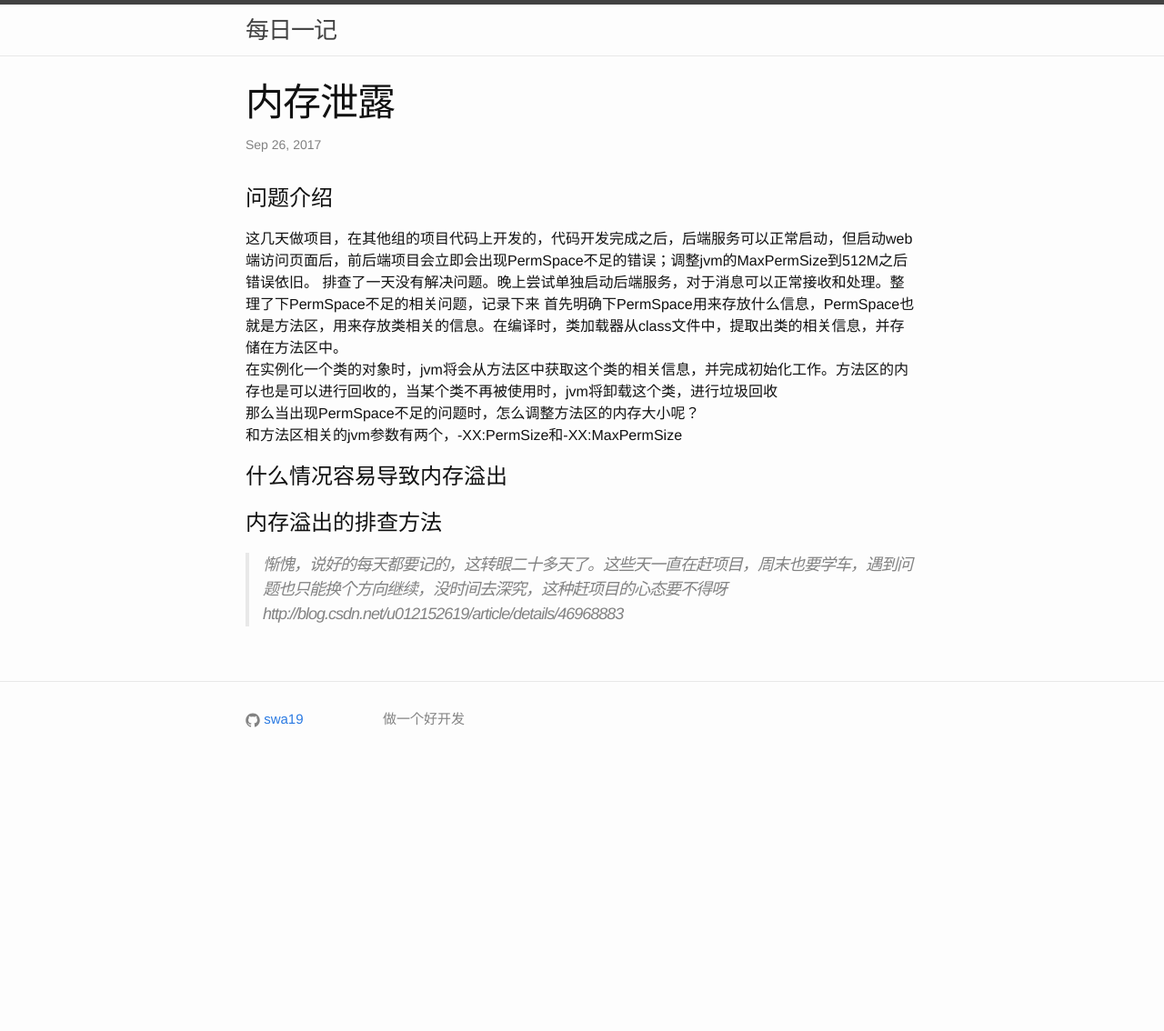
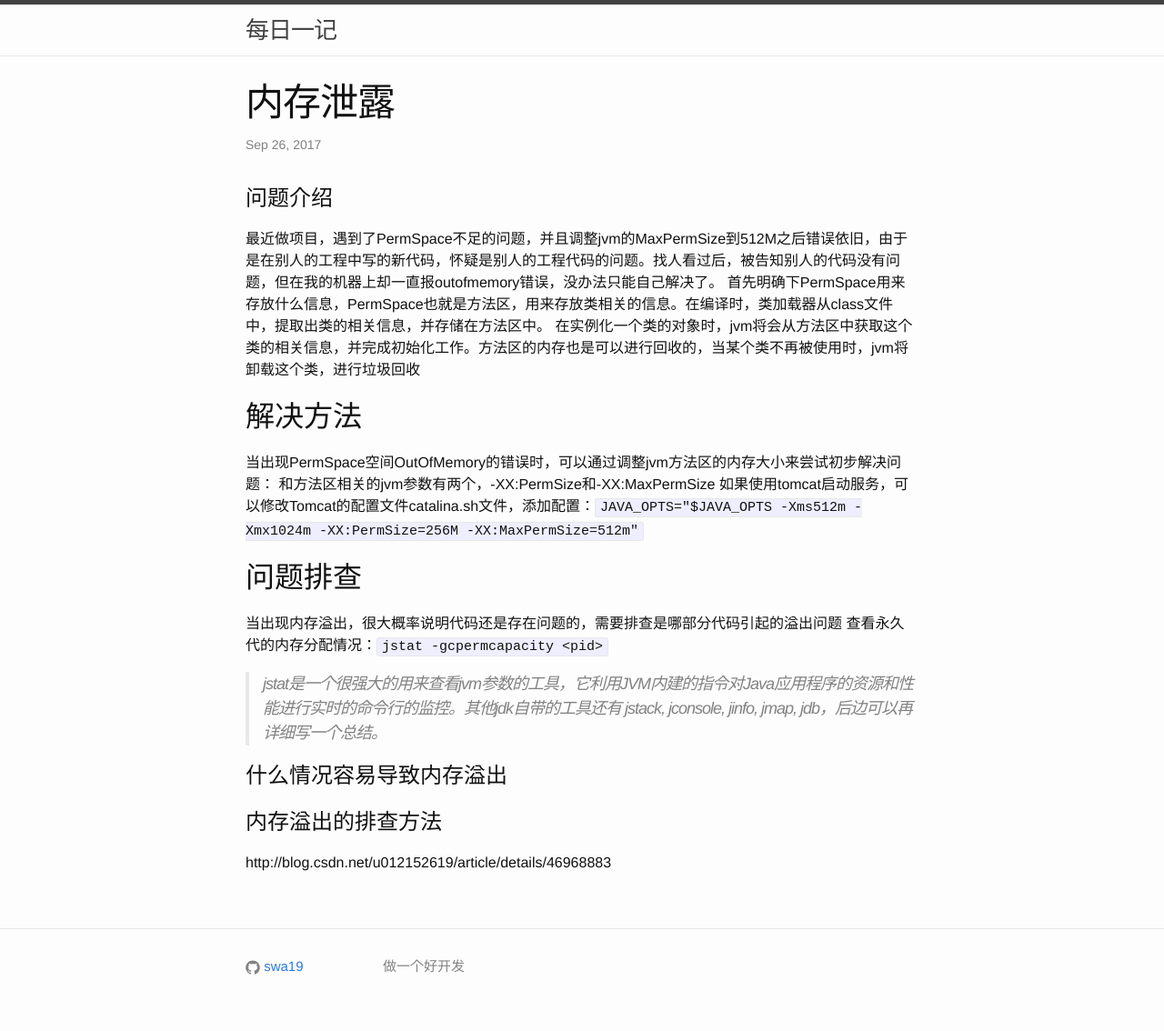
Before and after one commit to honchy/swa19.github.io, a Jekyll site: the page built from _posts/2017-09-26-java.md, in a window 1280 px wide. Shown: the whole page at 91% size. Built offline with Jekyll 4.4.1, drawn with Linux system fonts in a browser that asks for light colours; before the commit the page ends 900 px from its top, so only the background shows below that.

Commit message:
jvm temp

```diff
--- a/_posts/2017-09-26-java.md
+++ b/_posts/2017-09-26-java.md
@@ -6,13 +6,17 @@ tags: java
 ---
 
 # 问题介绍
-这几天做项目，在其他组的项目代码上开发的，代码开发完成之后，后端服务可以正常启动，但启动web端访问页面后，前后端项目会立即会出现PermSpace不足的错误；调整jvm的MaxPermSize到512M之后错误依旧。
-排查了一天没有解决问题。晚上尝试单独启动后端服务，对于消息可以正常接收和处理。整理了下PermSpace不足的相关问题，记录下来
+最近做项目，遇到了PermSpace不足的问题，并且调整jvm的MaxPermSize到512M之后错误依旧，由于是在别人的工程中写的新代码，怀疑是别人的工程代码的问题。找人看过后，被告知别人的代码没有问题，但在我的机器上却一直报outofmemory错误，没办法只能自己解决了。
 首先明确下PermSpace用来存放什么信息，PermSpace也就是方法区，用来存放类相关的信息。在编译时，类加载器从class文件中，提取出类的相关信息，并存储在方法区中。
 在实例化一个类的对象时，jvm将会从方法区中获取这个类的相关信息，并完成初始化工作。方法区的内存也是可以进行回收的，当某个类不再被使用时，jvm将卸载这个类，进行垃圾回收
-那么当出现PermSpace不足的问题时，怎么调整方法区的内存大小呢？
+## 解决方法
+当出现PermSpace空间OutOfMemory的错误时，可以通过调整jvm方法区的内存大小来尝试初步解决问题：
 和方法区相关的jvm参数有两个，-XX:PermSize和-XX:MaxPermSize
-
+如果使用tomcat启动服务，可以修改Tomcat的配置文件catalina.sh文件，添加配置：`JAVA_OPTS="$JAVA_OPTS -Xms512m -Xmx1024m -XX:PermSize=256M -XX:MaxPermSize=512m"`
+## 问题排查
+当出现内存溢出，很大概率说明代码还是存在问题的，需要排查是哪部分代码引起的溢出问题
+查看永久代的内存分配情况：`jstat -gcpermcapacity <pid> `
+>jstat是一个很强大的用来查看jvm参数的工具，它利用JVM内建的指令对Java应用程序的资源和性能进行实时的命令行的监控。其他jdk自带的工具还有 jstack, jconsole, jinfo, jmap, jdb，后边可以再详细写一个总结。
 
 
 # 什么情况容易导致内存溢出
@@ -23,5 +27,4 @@ tags: java
 
 
 
->惭愧，说好的每天都要记的，这转眼二十多天了。这些天一直在赶项目，周末也要学车，遇到问题也只能换个方向继续，没时间去深究，这种赶项目的心态要不得呀
 http://blog.csdn.net/u012152619/article/details/46968883
```
